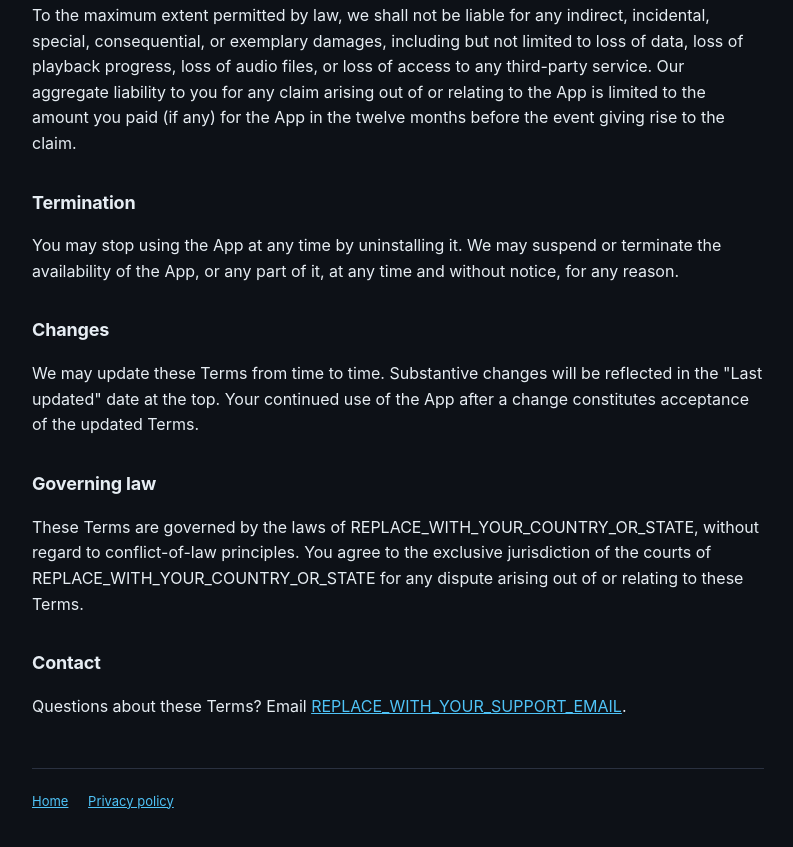
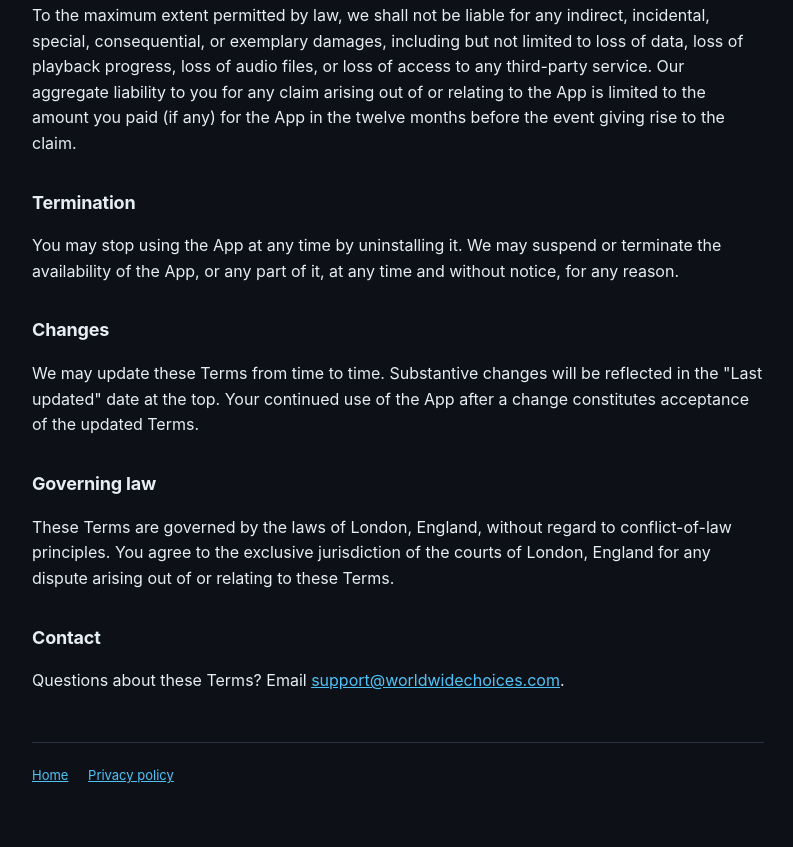
Before and after one commit to deVirtuoso/smarter-audio-player, a plain HTML site: page terms.html in a window 1280 px wide. Shown: the part 1711-2558 px from the top of the page, without its empty margins (242-1035 px from the left). Drawn offline with Linux system fonts and the light colour scheme.

Commit message:
Fill in support email and governing law

```diff
--- a/terms.html
+++ b/terms.html
@@ -113,14 +113,14 @@
     after a change constitutes acceptance of the updated Terms.</p>
 
   <h2>Governing law</h2>
-  <p>These Terms are governed by the laws of REPLACE_WITH_YOUR_COUNTRY_OR_STATE,
+  <p>These Terms are governed by the laws of London, England,
     without regard to conflict-of-law principles. You agree to the exclusive
-    jurisdiction of the courts of REPLACE_WITH_YOUR_COUNTRY_OR_STATE for any
+    jurisdiction of the courts of London, England for any
     dispute arising out of or relating to these Terms.</p>
 
   <h2>Contact</h2>
   <p>Questions about these Terms? Email
-    <a href="mailto:REPLACE_WITH_YOUR_SUPPORT_EMAIL">REPLACE_WITH_YOUR_SUPPORT_EMAIL</a>.</p>
+    <a href="mailto:support@worldwidechoices.com">support@worldwidechoices.com</a>.</p>
 
   <footer>
     <a href="index.html">Home</a>
```
Also changed, not shown: index.html (+1 -1 lines), privacy.html (+1 -1 lines).
